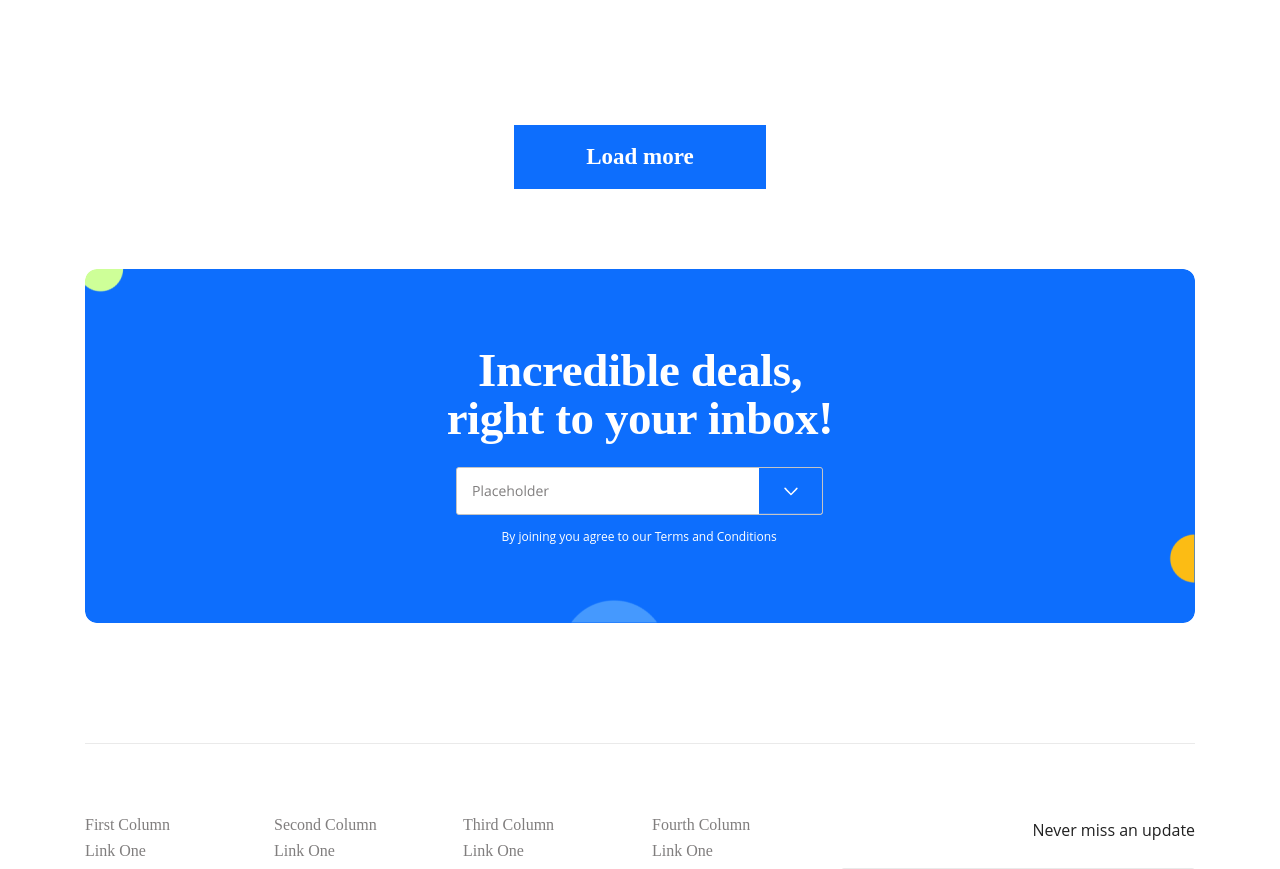
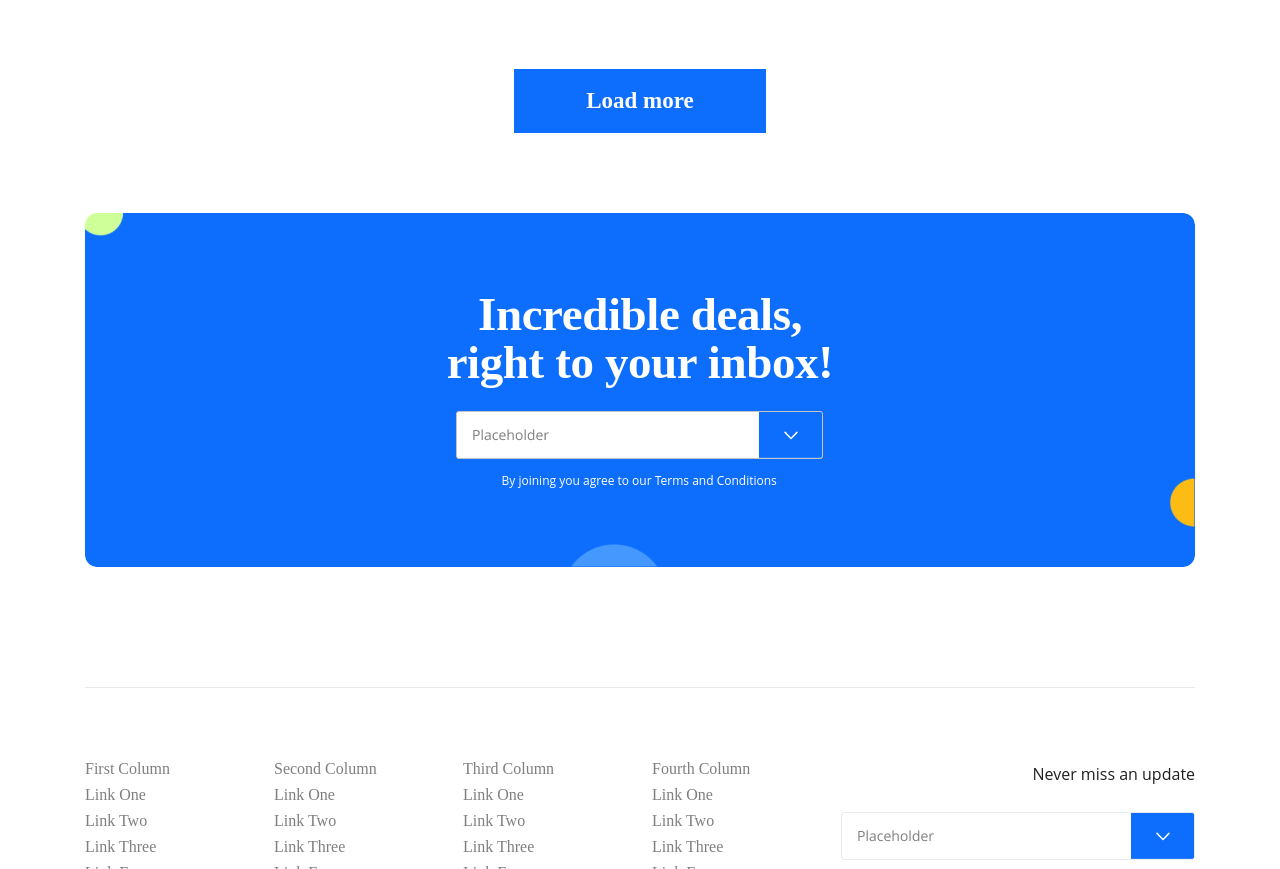
Before and after one commit to muhammedsadik/blog-home, a plain HTML site: page index.html in a window 1280 px wide. Shown: the part 4100-4969 px from the top of the page. Drawn offline with Linux system fonts and the light colour scheme.

Commit message:
excess margin was adjusted on Load more button

```diff
--- a/assets/css/blog-home.css
+++ b/assets/css/blog-home.css
@@ -157,7 +157,6 @@ body {
   background-repeat: no-repeat;
 }
 
-
 .keyboard a {
   width: 64px;
   color: #FFFFFF;
@@ -229,7 +228,7 @@ body {
   height: 64px;
   margin: auto;
   padding: 16px 72px;
-  margin-block: 72px 80px;
+  margin-block: 16px 80px;
   background-color: #0D6EFD;
 }
 
```
